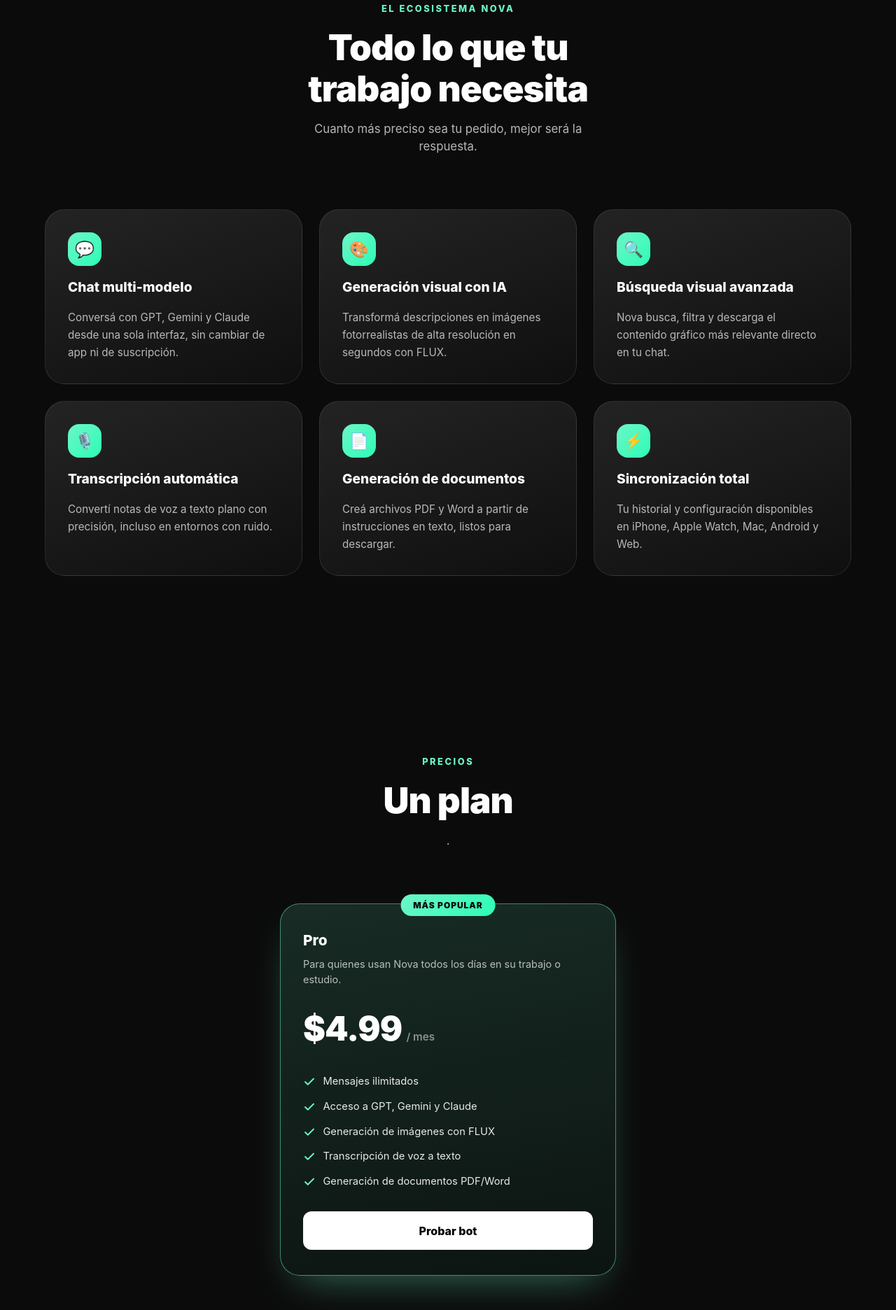
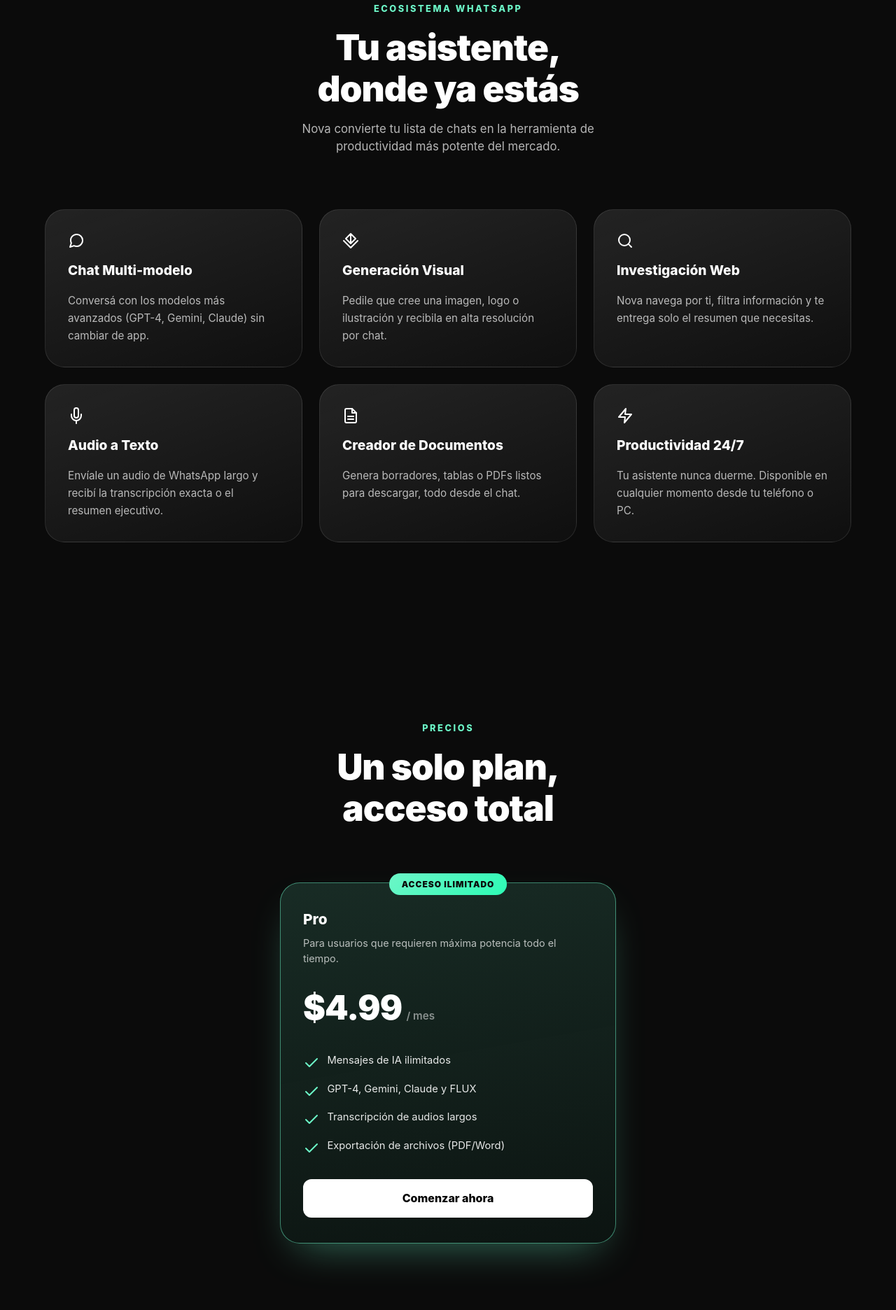
Before and after one commit to matiasibarra-dev/nova.io, a website: page public/index.html in a window 1280 px wide. Shown: the part 925-2797 px from the top of the page at 70% size. Drawn offline with Linux system fonts and the light colour scheme.

Commit message:
Update index.html

```diff
--- a/public/index.html
+++ b/public/index.html
@@ -26,6 +26,16 @@
 *,*::before,*::after{box-sizing:border-box;margin:0;padding:0}
 
 html{font-size:16px;-webkit-text-size-adjust:100%;scroll-behavior:smooth}
+
+.svg-icon {
+    width: 24px;
+    height: 24px;
+    stroke: currentColor;
+    stroke-width: 2;
+    fill: none;
+    stroke-linecap: round;
+    stroke-linejoin: round;
+}
 
 body{
   font-family:"Inter",-apple-system,BlinkMacSystemFont,"Segoe UI",Roboto,Oxygen,Ubuntu,Cantarell,sans-serif;
@@ -484,8 +494,8 @@ ul{list-style:none}
       <source src="bg.mp4" type="video/mp4">
     </video>
     <div>
-      <div class="eyebrow reveal is-visible"><span class="pulse"></span>GPT · Gemini · Claude, en un solo lugar</div>
-      <h1 class="reveal delay-1 is-visible">Tu asistente de <span class="grad">IA total</span></h1>
+      <div class="eyebrow reveal is-visible"><span class="pulse"></span>IA en tu WhatsApp</div>
+      <h1 class="reveal delay-1 is-visible">Tu asistente personal en<span class="grad"> WhatsApp</span></h1>
       <p class="lead reveal delay-2 is-visible">
         Nova combina los modelos de lenguaje más potentes del mundo en una sola app:
         chatea, genera imágenes, transcribe audio y crea documentos al instante.
@@ -497,41 +507,58 @@ ul{list-style:none}
   <!-- FEATURES -->
   <section class="section" id="features">
     <div class="section-head reveal is-visible">
-      <span class="kicker">El Ecosistema Nova</span>
-      <h2>Todo lo que tu trabajo necesita</h2>
-      <p>Cuanto más preciso sea tu pedido, mejor será la respuesta.</p>
+      <span class="kicker">Ecosistema WhatsApp</span>
+      <h2>Tu asistente, donde ya estás</h2>
+      <p>Nova convierte tu lista de chats en la herramienta de productividad más potente del mercado.</p>
     </div>
 
     <div class="features-grid">
       <div class="feature-card reveal delay-1 is-visible">
-        <div class="icon">💬</div>
-        <h3>Chat multi-modelo</h3>
-        <p>Conversá con GPT, Gemini y Claude desde una sola interfaz, sin cambiar de app ni de suscripción.</p>
+        <div class="icon-container">
+            <svg class="svg-icon" viewBox="0 0 24 24"><path d="M21 11.5a8.38 8.38 0 0 1-.9 3.8 8.5 8.5 0 0 1-7.6 4.7 8.38 8.38 0 0 1-3.8-.9L3 21l1.9-5.7a8.38 8.38 0 0 1-.9-3.8 8.5 8.5 0 0 1 4.7-7.6 8.38 8.38 0 0 1 3.8-.9h.5a8.48 8.48 0 0 1 8 8v.5z"></path></svg>
+        </div>
+        <h3>Chat Multi-modelo</h3>
+        <p>Conversá con los modelos más avanzados (GPT-4, Gemini, Claude) sin cambiar de app.</p>
       </div>
+
       <div class="feature-card reveal delay-2 is-visible">
-        <div class="icon">🎨</div>
-        <h3>Generación visual con IA</h3>
-        <p>Transformá descripciones en imágenes fotorrealistas de alta resolución en segundos con FLUX.</p>
+        <div class="icon-container">
+            <svg class="svg-icon" viewBox="0 0 24 24"><path d="M12 2l7 7-7 7-7-7 7-7zm0 0v12M2 12l10 10 10-10"></path></svg>
+        </div>
+        <h3>Generación Visual</h3>
+        <p>Pedile que cree una imagen, logo o ilustración y recibila en alta resolución por chat.</p>
       </div>
+
       <div class="feature-card reveal delay-3 is-visible">
-        <div class="icon">🔍</div>
-        <h3>Búsqueda visual avanzada</h3>
-        <p>Nova busca, filtra y descarga el contenido gráfico más relevante directo en tu chat.</p>
+        <div class="icon-container">
+            <svg class="svg-icon" viewBox="0 0 24 24"><circle cx="11" cy="11" r="8"></circle><line x1="21" y1="21" x2="16.65" y2="16.65"></line></svg>
+        </div>
+        <h3>Investigación Web</h3>
+        <p>Nova navega por ti, filtra información y te entrega solo el resumen que necesitas.</p>
       </div>
+
       <div class="feature-card reveal delay-1 is-visible">
-        <div class="icon">🎙️</div>
-        <h3>Transcripción automática</h3>
-        <p>Convertí notas de voz a texto plano con precisión, incluso en entornos con ruido.</p>
+        <div class="icon-container">
+            <svg class="svg-icon" viewBox="0 0 24 24"><path d="M12 1a3 3 0 0 0-3 3v8a3 3 0 0 0 6 0V4a3 3 0 0 0-3-3z"></path><path d="M19 10v2a7 7 0 0 1-14 0v-2"></path><line x1="12" y1="19" x2="12" y2="23"></line></svg>
+        </div>
+        <h3>Audio a Texto</h3>
+        <p>Envíale un audio de WhatsApp largo y recibí la transcripción exacta o el resumen ejecutivo.</p>
       </div>
+
       <div class="feature-card reveal delay-2 is-visible">
-        <div class="icon">📄</div>
-        <h3>Generación de documentos</h3>
-        <p>Creá archivos PDF y Word a partir de instrucciones en texto, listos para descargar.</p>
+        <div class="icon-container">
+            <svg class="svg-icon" viewBox="0 0 24 24"><path d="M14 2H6a2 2 0 0 0-2 2v16a2 2 0 0 0 2 2h12a2 2 0 0 0 2-2V8z"></path><polyline points="14 2 14 8 20 8"></polyline><line x1="16" y1="13" x2="8" y2="13"></line><line x1="16" y1="17" x2="8" y2="17"></line></svg>
+        </div>
+        <h3>Creador de Documentos</h3>
+        <p>Genera borradores, tablas o PDFs listos para descargar, todo desde el chat.</p>
       </div>
+
       <div class="feature-card reveal delay-3 is-visible">
-        <div class="icon">⚡</div>
-        <h3>Sincronización total</h3>
-        <p>Tu historial y configuración disponibles en iPhone, Apple Watch, Mac, Android y Web.</p>
+        <div class="icon-container">
+            <svg class="svg-icon" viewBox="0 0 24 24"><polygon points="13 2 3 14 12 14 11 22 21 10 12 10 13 2"></polygon></svg>
+        </div>
+        <h3>Productividad 24/7</h3>
+        <p>Tu asistente nunca duerme. Disponible en cualquier momento desde tu teléfono o PC.</p>
       </div>
     </div>
   </section>
@@ -540,28 +567,25 @@ ul{list-style:none}
   <section class="section" id="pricing">
     <div class="section-head reveal is-visible">
       <span class="kicker">Precios</span>
-      <h2>Un plan</h2>
-      <p>.</p>
+      <h2>Un solo plan, acceso total</h2>
     </div>
 
     <div class="pricing-grid">
-      <!-- PRO -->
       <div class="price-card featured reveal delay-2 is-visible">
-        <span class="badge">Más popular</span>
+        <span class="badge">Acceso Ilimitado</span>
         <h3>Pro</h3>
-        <p class="desc">Para quienes usan Nova todos los días en su trabajo o estudio.</p>
+        <p class="desc">Para usuarios que requieren máxima potencia todo el tiempo.</p>
         <div class="price">
           <span class="amount">$4.99</span>
           <span class="period">/ mes</span>
         </div>
         <ul>
-          <li><svg width="18" height="18" viewBox="0 0 24 24" fill="none" stroke="currentColor" stroke-width="2.5" stroke-linecap="round" stroke-linejoin="round"><polyline points="20 6 9 17 4 12"></polyline></svg>Mensajes ilimitados</li>
-          <li><svg width="18" height="18" viewBox="0 0 24 24" fill="none" stroke="currentColor" stroke-width="2.5" stroke-linecap="round" stroke-linejoin="round"><polyline points="20 6 9 17 4 12"></polyline></svg>Acceso a GPT, Gemini y Claude</li>
-          <li><svg width="18" height="18" viewBox="0 0 24 24" fill="none" stroke="currentColor" stroke-width="2.5" stroke-linecap="round" stroke-linejoin="round"><polyline points="20 6 9 17 4 12"></polyline></svg>Generación de imágenes con FLUX</li>
-          <li><svg width="18" height="18" viewBox="0 0 24 24" fill="none" stroke="currentColor" stroke-width="2.5" stroke-linecap="round" stroke-linejoin="round"><polyline points="20 6 9 17 4 12"></polyline></svg>Transcripción de voz a texto</li>
-          <li><svg width="18" height="18" viewBox="0 0 24 24" fill="none" stroke="currentColor" stroke-width="2.5" stroke-linecap="round" stroke-linejoin="round"><polyline points="20 6 9 17 4 12"></polyline></svg>Generación de documentos PDF/Word</li>
+          <li><svg class="svg-icon" width="18" height="18" viewBox="0 0 24 24"><polyline points="20 6 9 17 4 12"></polyline></svg>Mensajes de IA ilimitados</li>
+          <li><svg class="svg-icon" width="18" height="18" viewBox="0 0 24 24"><polyline points="20 6 9 17 4 12"></polyline></svg>GPT-4, Gemini, Claude y FLUX</li>
+          <li><svg class="svg-icon" width="18" height="18" viewBox="0 0 24 24"><polyline points="20 6 9 17 4 12"></polyline></svg>Transcripción de audios largos</li>
+          <li><svg class="svg-icon" width="18" height="18" viewBox="0 0 24 24"><polyline points="20 6 9 17 4 12"></polyline></svg>Exportación de archivos (PDF/Word)</li>
         </ul>
-        <a class="btn-solid" target="_blank" href="#">Probar bot</a>
+        <a class="btn-solid" target="_blank" href="https://wa.me/5493813352970">Comenzar ahora</a>
       </div>
     </div>
   </section>
@@ -573,24 +597,23 @@ ul{list-style:none}
     <div>
       <div class="logo"><span class="dot"></span>Nova</div>
       <p style="margin-top:1rem;color:var(--white-70);font-size:.95rem;max-width:32ch">
-        Tu asistente de IA todo en uno, disponible donde lo necesites.
+        Tu asistente de IA todo en uno, disponible en tu WhatsApp.
       </p>
     </div>
 
     <div>
-      <h4>Nova</h4>
+      <h4>Recursos</h4>
       <ul>
-        <li><a href="#">¿Qué es Nova?</a></li>
-        <li><a href="#">Nova para el trabajo</a></li>
-        <li><a href="#">Nova para estudiar</a></li>
-        <li><a href="#pricing">Precios</a></li>
+        <li><a href="#">¿Cómo funciona?</a></li>
+        <li><a href="#">Privacidad</a></li>
+        <li><a href="#pricing">Planes</a></li>
       </ul>
     </div>
 
-  </div>
+ </div>
   <div class="footer-bottom">
-    <span>© 2026 Nova App — HubX</span>
-    <span>Tu asistente de WhatsApp Pro</span>
+    <span>© 2026 Nova App</span>
+    <span>Potenciado por WhatsApp</span>
   </div>
 </footer>
 
@@ -613,4 +636,5 @@ ul{list-style:none}
 })();
 </script>
 
+
 </body></html>
```
